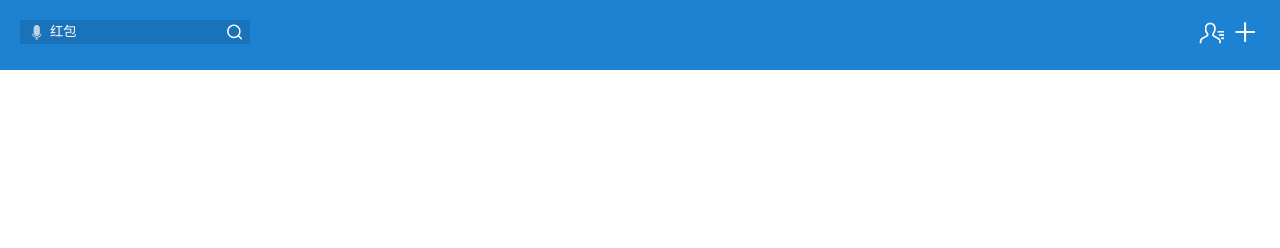
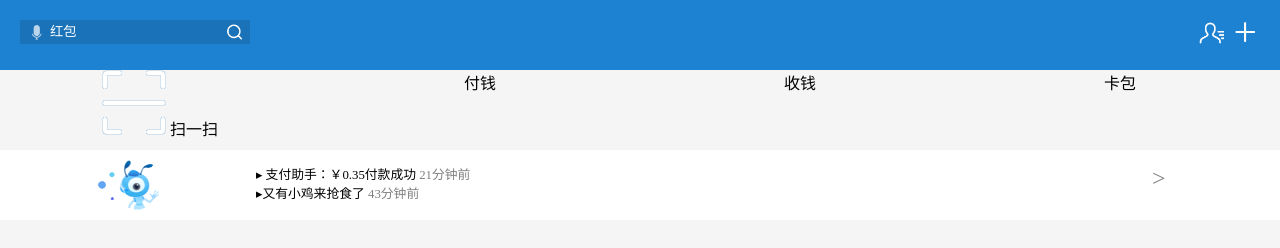
Before and after one commit to noberk/AlipayMobileHomePageTourital, a plain HTML site: page index.html in a window 1280 px wide. Drawn offline with Linux system fonts and the light colour scheme.

Commit message:
new icons were added & add area of Ad

```diff
--- a/css/ad1.css
+++ b/css/ad1.css
@@ -0,0 +1,35 @@
+#ad1{
+    height: 70px;
+    display: flex;
+    background: white;
+    margin-top: 10px;
+}
+
+#ad1 img{
+    height: 50px;
+    margin-top: 10px;
+}
+#ad1 >div{
+    height: 70px;
+}
+
+#ad1 >div:nth-child(1){
+    text-align: center;
+    flex: 20;
+}
+#ad1 >div:nth-child(2){
+    flex: 70;
+    font-size: .8rem;
+    margin-top: 14px;
+
+}
+#ad1 >div:nth-child(3){
+    flex: 10;
+    margin-top: 15px;
+    font-size: 1.5rem;
+    color: gray;
+}
+
+#ad1 span{
+    color: gray;
+}
--- a/css/mainPortal.css
+++ b/css/mainPortal.css
@@ -1,9 +1,9 @@
-*{
-    margin: 0;
-    padding:0;
+
+#mainPortal{
+    display: flex;
 }
 
-mainPartal{
-    display: grid;
-
+#mainPortal >li{
+    flex: 1;
+    text-align: center;
 }
--- a/css/search.css
+++ b/css/search.css
@@ -1,6 +1,10 @@
 *{
     margin: 0;
     padding:0;
+    list-style: none;
+}
+body{
+    background: rgb(245, 245, 245);
 }
 search{
     background: rgb(30, 130, 210);
--- a/index.html
+++ b/index.html
@@ -8,22 +8,40 @@
     <title>支付宝</title>
     <link rel="stylesheet" href="./css/search.css">
     <link rel="stylesheet" href="./css/mainPortal.css">
+    <link rel="stylesheet" href="./css/ad1.css">
 </head>
 
 <body>
     <!-- 快速出疗效 5分钟-->
     <search>
-        <input type="input" value="红包"  maxlength="16">
+        <input type="input" value="红包" maxlength="16">
         <img src="./img/microphone.png" />
         <img src="./img/magnifier.png" />
         <img src="./img/plus.png" />
         <img src="./img/user.png" />
     </search>
-    <mainPortal>
+
+    <ul id="mainPortal">
+        <li>
+            <img src="./img/扫一扫.png" alt="">
+            扫一扫</li>
+        <li>付钱</li>
+        <li>收钱</li>
+        <li>卡包</li>
+    </ul>
+
+    <div id="ad1">
         <div>
-
+            <img src="./img/blueAnt.png" alt="">
         </div>
-    </mainPortal>
+        <div>
+            <p>&rtrif; 支付助手：￥0.35付款成功 <span>21分钟前</span></p>
+            <p>&rtrif;又有小鸡来抢食了 <span>43分钟前</span></p>
+        </div>
+        <div>
+            >
+        </div>
+    </div>
 </body>
 
 </html>
```
Also changed, not shown: UIDesign/blueAnt.png (added), UIDesign/付款.png (added), UIDesign/卡包.png (added), UIDesign/扫一扫.png (added), UIDesign/收钱.png (added), img/blueAnt.png (added), img/付款.png (added), img/卡包.png (added), img/扫一扫.png (added), img/收钱.png (added).
